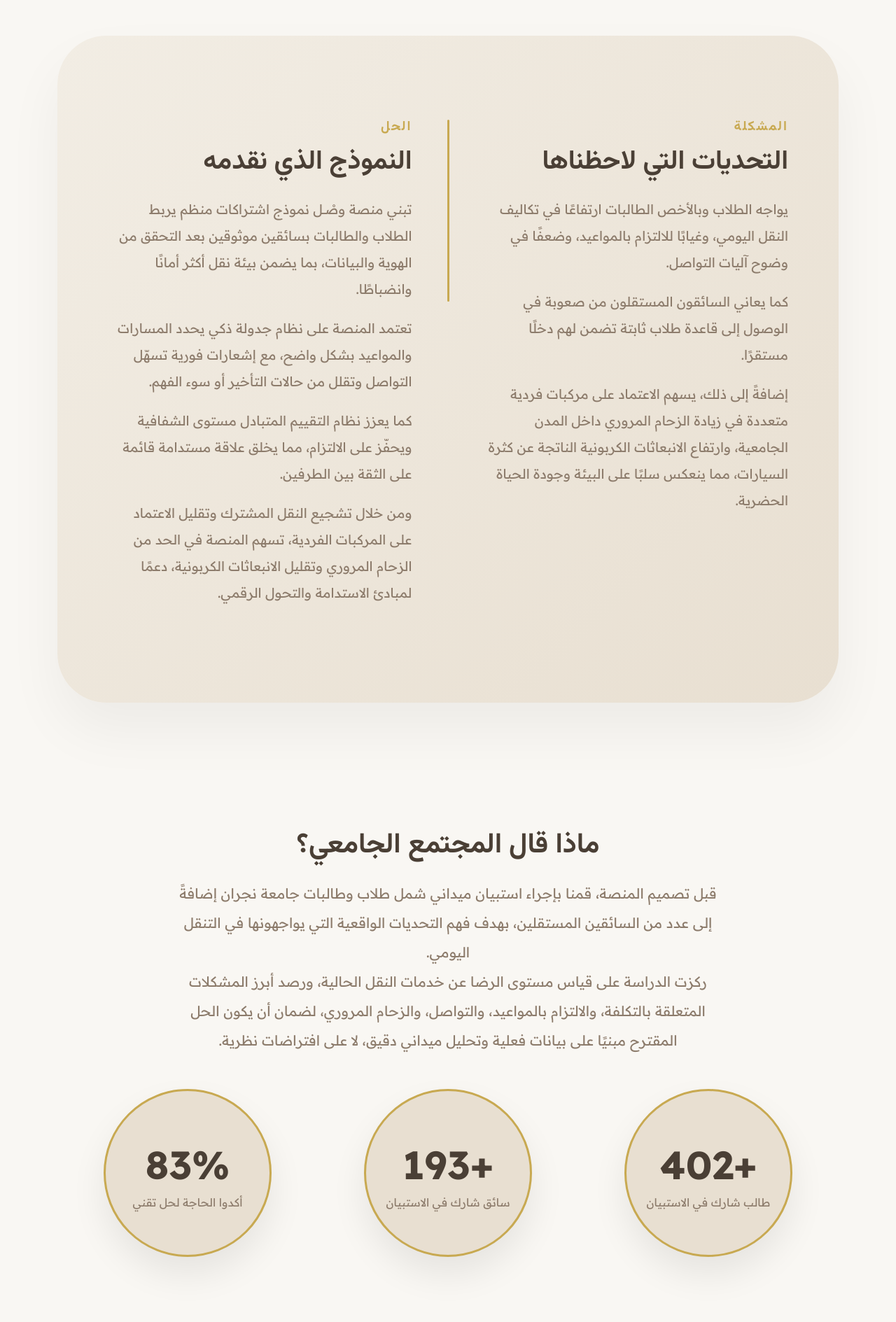
After one commit to uiil3v/Wassel, a Django app: page /about/ in a window 1280 px wide. The commit adds this page. Shown: the part 911-2800 px from the top of the page at 70% size. Run offline with Django 5.2, Linux system fonts and the light colour scheme; some web fonts are replaced.

Commit message:
about page

```diff
--- /dev/null
+++ b/Wassel/main/templates/main/about.html
@@ -0,0 +1,386 @@
+{% extends "base.html" %}
+{% load static %}
+
+{% block title %}من نحن - وصل{% endblock %}
+
+{% block extra_css %}
+<style>
+    .section-space {
+        padding: 130px 0;
+    }
+
+    /* ===== Header Minimal ===== */
+    .about-header {
+        padding: 120px 0 80px;
+        text-align: center;
+        margin-bottom: 50px;
+    }
+
+    .about-header h1 {
+        font-size: 3.4rem;
+        font-weight: 700;
+    }
+
+    .about-header p {
+        font-size: 1.4rem;
+        color: var(--soft-color);
+        max-width: 800px;
+        margin: auto;
+        line-height: 2;
+    }
+
+
+
+
+
+    .problem-solution {
+        background: linear-gradient(135deg, #f2ede4, #e8dfd1);
+        border-radius: 70px;
+        padding: 120px 60px;
+        box-shadow: 0 40px 80px rgba(0, 0, 0, 0.05);
+        margin-bottom: 100px;
+    }
+
+    .ps-wrapper {
+        display: flex;
+        align-items: flex-start;
+        gap: 50px;
+    }
+
+    .ps-block {
+        flex: 1;
+    }
+
+    .ps-label {
+        font-size: 19px;
+        letter-spacing: 2px;
+        text-transform: uppercase;
+        color: var(--accent-color);
+        margin-bottom: 15px;
+    }
+
+    .ps-block h2 {
+        font-weight: 700;
+        font-size: 38px;
+        margin-bottom: 25px;
+    }
+
+    .ps-block p {
+        font-size: 19px;
+        line-height: 2;
+        color: var(--soft-color);
+        margin-bottom: 18px;
+    }
+
+    .ps-divider {
+        width: 3px;
+        background: var(--accent-color);
+        border-radius: 10px;
+        min-height: 260px;
+    }
+
+    @media (max-width: 992px) {
+        .ps-wrapper {
+            flex-direction: column;
+        }
+
+        .ps-divider {
+            width: 100%;
+            height: 3px;
+            min-height: auto;
+        }
+    }
+
+    /* ===== Stats ===== */
+
+    .stats-title {
+        font-size: 40px;
+        font-weight: 700;
+    }
+
+    .stats-text {
+        font-size: 20px;
+        line-height: 2.1;
+        max-width: 800px;
+        margin: auto;
+        color: var(--soft-color);
+    }
+
+    .stats-section {
+        padding: 80px 0;
+        text-align: center;
+    }
+
+    .stat-number {
+        font-size: 3.5rem;
+        font-weight: 700;
+        color: var(--dark-color);
+    }
+
+    .stat-label {
+        color: var(--soft-color);
+    }
+
+    .stat-circle {
+        background: var(--primary-color);
+        width: 240px;
+        height: 240px;
+        border-radius: 50%;
+        margin: auto;
+        display: flex;
+        flex-direction: column;
+        justify-content: center;
+        align-items: center;
+        border: 3px solid var(--accent-color);
+        box-shadow: 0 25px 50px rgba(0, 0, 0, 0.08);
+        transition: 0.3s ease;
+    }
+
+    .stat-circle:hover {
+        transform: translateY(-10px);
+        box-shadow: 0 35px 70px rgba(0, 0, 0, 0.12);
+    }
+
+    /* ===== Team - Refined Background Design ===== */
+
+    .team-section {
+        background: linear-gradient(135deg, #f6f2ea, #ece6db);
+        border-radius: 60px;
+        padding: 120px 60px;
+
+    }
+
+    .team-title {
+        font-size: 40px;
+        font-weight: 700;
+        margin-bottom: 15px;
+    }
+
+    .team-description {
+        max-width: 700px;
+        margin: 0 auto 60px;
+        color: var(--soft-color);
+        line-height: 2;
+        font-size: 20px;
+    }
+
+    .team-card {
+        background: rgba(255, 255, 255, 0.7);
+        backdrop-filter: blur(6px);
+        border-radius: 25px;
+        padding: 25px 20px;
+        transition: 0.3s ease;
+
+        border: 1.5px solid var(--accent-color);
+    }
+
+    .team-card:hover {
+        background: rgba(255, 255, 255, 0.95);
+        transform: translateY(-6px);
+        box-shadow: 0 15px 40px rgba(0, 0, 0, 0.08);
+        border-color: var(--dark-color);
+    }
+
+    .member-name {
+        font-size: 18px;
+        font-weight: 600;
+        color: var(--dark-color);
+    }
+</style>
+{% endblock %}
+
+{% block content %}
+
+<!-- ===== HEADER ===== -->
+<section class="about-header">
+    <div class="container">
+        <h1>نحو تجربة نقل جامعي أكثر أمانًا وتنظيمًا</h1>
+        <p class="mt-4">
+            تمثل وصْــل مشروعًا تقنيًا يسعى إلى إعادة تنظيم تجربة النقل الجامعي
+            من منظور أكثر شمولية واستدامة. انطلقت الفكرة من إدراك أن التنقل اليومي
+            ليس مجرد عملية انتقال من نقطة إلى أخرى، بل عنصر أساسي يؤثر في
+            جودة الحياة الأكاديمية، والانضباط، والشعور بالأمان.
+
+            وجاء اسم «وصْــل» ليعكس جوهر الفكرة؛
+            إذ تهدف المنصة إلى أن تكون نقطة وصل حقيقية
+            تربط بين الطلاب والطالبات والسائقين ضمن إطار من التنظيم والثقة والاستقرار.
+        </p>
+
+        <p>
+            لذلك تم تصميم المنصة كنموذج رقمي متكامل يجمع بين التنظيم،
+            والحوكمة التقنية، وبناء الثقة بين الأطراف المختلفة،
+            بما يضمن تجربة مستقرة قابلة للتوسع داخل الجامعات في مختلف مناطق المملكة،
+            وبما يواكب مستهدفات التحول الرقمي ورؤية السعودية 2030.
+        </p>
+    </div>
+</section>
+
+
+
+
+<!-- ===== SOLUTION HIGHLIGHT ===== -->
+<section class="section-space problem-solution">
+    <div class="container">
+        <div class="ps-wrapper">
+
+            <!-- المشكلة -->
+            <div class="ps-block">
+                <h3 class="ps-label">المشكلة</h3>
+                <h2>التحديات التي لاحظناها</h2>
+
+                <p>
+                    يواجه الطلاب وبالأخص الطالبات ارتفاعًا في تكاليف النقل اليومي،
+                    وغيابًا للالتزام بالمواعيد،
+                    وضعفًا في وضوح آليات التواصل.
+                </p>
+
+                <p>
+                    كما يعاني السائقون المستقلون من صعوبة
+                    في الوصول إلى قاعدة طلاب ثابتة
+                    تضمن لهم دخلًا مستقرًا.
+                </p>
+
+                <p>
+                    إضافةً إلى ذلك، يسهم الاعتماد على مركبات فردية متعددة
+                    في زيادة الزحام المروري داخل المدن الجامعية،
+                    وارتفاع الانبعاثات الكربونية الناتجة عن كثرة السيارات،
+                    مما ينعكس سلبًا على البيئة وجودة الحياة الحضرية.
+                </p>
+            </div>
+
+            <!-- الفاصل -->
+            <div class="ps-divider"></div>
+
+            <!-- الحل -->
+            <div class="ps-block">
+                <h3 class="ps-label">الحل</h3>
+                <h2>النموذج الذي نقدمه</h2>
+
+                <p>
+                    تبني منصة وصْــل نموذج اشتراكات منظم يربط الطلاب والطالبات
+                    بسائقين موثوقين بعد التحقق من الهوية والبيانات،
+                    بما يضمن بيئة نقل أكثر أمانًا وانضباطًا.
+                </p>
+
+                <p>
+                    تعتمد المنصة على نظام جدولة ذكي يحدد المسارات والمواعيد
+                    بشكل واضح، مع إشعارات فورية تسهّل التواصل
+                    وتقلل من حالات التأخير أو سوء الفهم.
+                </p>
+
+                <p>
+                    كما يعزز نظام التقييم المتبادل مستوى الشفافية
+                    ويحفّز على الالتزام، مما يخلق علاقة مستدامة
+                    قائمة على الثقة بين الطرفين.
+                </p>
+
+                <p>
+                    ومن خلال تشجيع النقل المشترك وتقليل الاعتماد
+                    على المركبات الفردية، تسهم المنصة في الحد من الزحام المروري
+                    وتقليل الانبعاثات الكربونية،
+                    دعمًا لمبادئ الاستدامة والتحول الرقمي.
+                </p>
+            </div>
+
+        </div>
+    </div>
+</section>
+
+<!-- ===== STATS ===== -->
+<section class="stats-section">
+    <div class="container">
+        <div class="stats-intro text-center mb-5">
+            <h2 class="stats-title mb-4">ماذا قال المجتمع الجامعي؟</h2>
+
+            <p class="stats-text">
+                قبل تصميم المنصة، قمنا بإجراء استبيان ميداني شمل طلاب وطالبات جامعة نجران
+                إضافةً إلى عدد من السائقين المستقلين، بهدف فهم التحديات الواقعية
+                التي يواجهونها في التنقل اليومي.
+            </p>
+            <p class="stats-text">
+                ركزت الدراسة على قياس مستوى الرضا عن خدمات النقل الحالية،
+                ورصد أبرز المشكلات المتعلقة بالتكلفة، والالتزام بالمواعيد،
+                والتواصل، والزحام المروري، لضمان أن يكون الحل المقترح
+                مبنيًا على بيانات فعلية وتحليل ميداني دقيق، لا على افتراضات نظرية.
+            </p>
+        </div>
+        <div class="row justify-content-center text-center g-4">
+
+            <div class="col-md-4">
+                <div class="stat-circle">
+                    <div class="stat-number">+402</div>
+                    <div class="stat-label">طالب شارك في الاستبيان</div>
+                </div>
+            </div>
+
+            <div class="col-md-4">
+                <div class="stat-circle">
+                    <div class="stat-number">+193</div>
+                    <div class="stat-label">سائق شارك في الاستبيان</div>
+                </div>
+            </div>
+
+            <div class="col-md-4">
+                <div class="stat-circle">
+                    <div class="stat-number">83%</div>
+                    <div class="stat-label">أكدوا الحاجة لحل تقني</div>
+                </div>
+            </div>
+
+        </div>
+    </div>
+</section>
+
+
+<!-- ===== TEAM ===== -->
+<section class="section-space">
+    <div class="container">
+        <div class="team-section text-center">
+
+            <h2 class="team-title">فريق العمل</h2>
+
+            <p class="team-description">
+                جاء تطوير المنصة ضمن مشروع تخرج في علوم الحاسب بجامعة نجران،
+                بهدف تقديم حل رقمي عملي يعكس الكفاءة التقنية والابتكار في معالجة التحديات الواقعية.
+            </p>
+
+            <div class="row g-4 justify-content-center">
+
+                <div class="col-md-4">
+                    <div class="team-card">
+                        <div class="member-name">سيف خالد ال سعد</div>
+                    </div>
+                </div>
+
+                <div class="col-md-4">
+                    <div class="team-card">
+                        <div class="member-name">عبدالله علي ال خريم</div>
+                    </div>
+                </div>
+
+                <div class="col-md-4">
+                    <div class="team-card">
+                        <div class="member-name">سالم حمد ال خريم</div>
+                    </div>
+                </div>
+
+                <div class="col-md-4">
+                    <div class="team-card">
+                        <div class="member-name">حسين ناصر أبوساق</div>
+                    </div>
+                </div>
+
+                <div class="col-md-4">
+                    <div class="team-card">
+                        <div class="member-name">إبراهيم حسين ال شيبان</div>
+                    </div>
+                </div>
+
+            </div>
+
+        </div>
+    </div>
+</section>
+
+
+{% endblock %}
--- a/Wassel/main/urls.py
+++ b/Wassel/main/urls.py
@@ -1,6 +1,10 @@
 from django.urls import path
 from . import views
 
+app_name = "main"
+
 urlpatterns = [
-    path ('', views.home_page, name="index")
+    path("", views.index, name="index"),
+    path("about/", views.about, name="about"),
+    path("contact/", views.contact, name="contact"),
 ]
--- a/Wassel/main/views.py
+++ b/Wassel/main/views.py
@@ -1,6 +1,10 @@
 from django.shortcuts import render
-from django.http import HttpRequest, HttpResponse
 
+def index(request):
+    return render(request, "main/index.html")
 
-def home_page (request: HttpRequest):
-    return render (request, "main/index.html")
+def about(request):
+    return render(request, "main/about.html")
+
+def contact(request):
+    return render(request, "main/contact.html")
--- a/Wassel/templates/base.html
+++ b/Wassel/templates/base.html
@@ -13,6 +13,7 @@
     <link
         href="https://fonts.googleapis.com/css2?family=Readex+Pro:wght@400;600;700&family=Vazirmatn:wght@400;700&family=Lateef:wght@400;700&display=swap"
         rel="stylesheet">
+    <link href="https://cdn.jsdelivr.net/npm/bootstrap-icons/font/bootstrap-icons.css" rel="stylesheet">
 
 
     <!-- Bootstrap RTL -->
@@ -190,7 +191,7 @@
         <div class="container">
 
             <!-- الشعار -->
-            <a class="navbar-brand" href="/">وصْـــــل</a>
+            <a class="navbar-brand" href="{% url 'main:index' %}">وصْـــــل</a>
 
             <button class="navbar-toggler" type="button" data-bs-toggle="collapse" data-bs-target="#navbarNav">
                 <span class="navbar-toggler-icon"></span>
@@ -202,11 +203,11 @@
                 <ul class="navbar-nav align-items-center me-auto">
 
                     <li class="nav-item mx-2">
-                        <a class="nav-link" href="/">الرئيسية</a>
+                        <a class="nav-link" href="{% url 'main:index' %}">الرئيسية</a>
                     </li>
 
                     <li class="nav-item mx-2">
-                        <a class="nav-link" href="/about/">من نحن</a>
+                        <a class="nav-link" href="{% url 'main:about' %}">من نحن</a>
                     </li>
 
                     <li class="nav-item mx-2">
```
Also changed, not shown: Wassel/main/templates/main/index.html (+60 -27 lines), Wassel/main/static/main/images/about-1.jpg (added).
